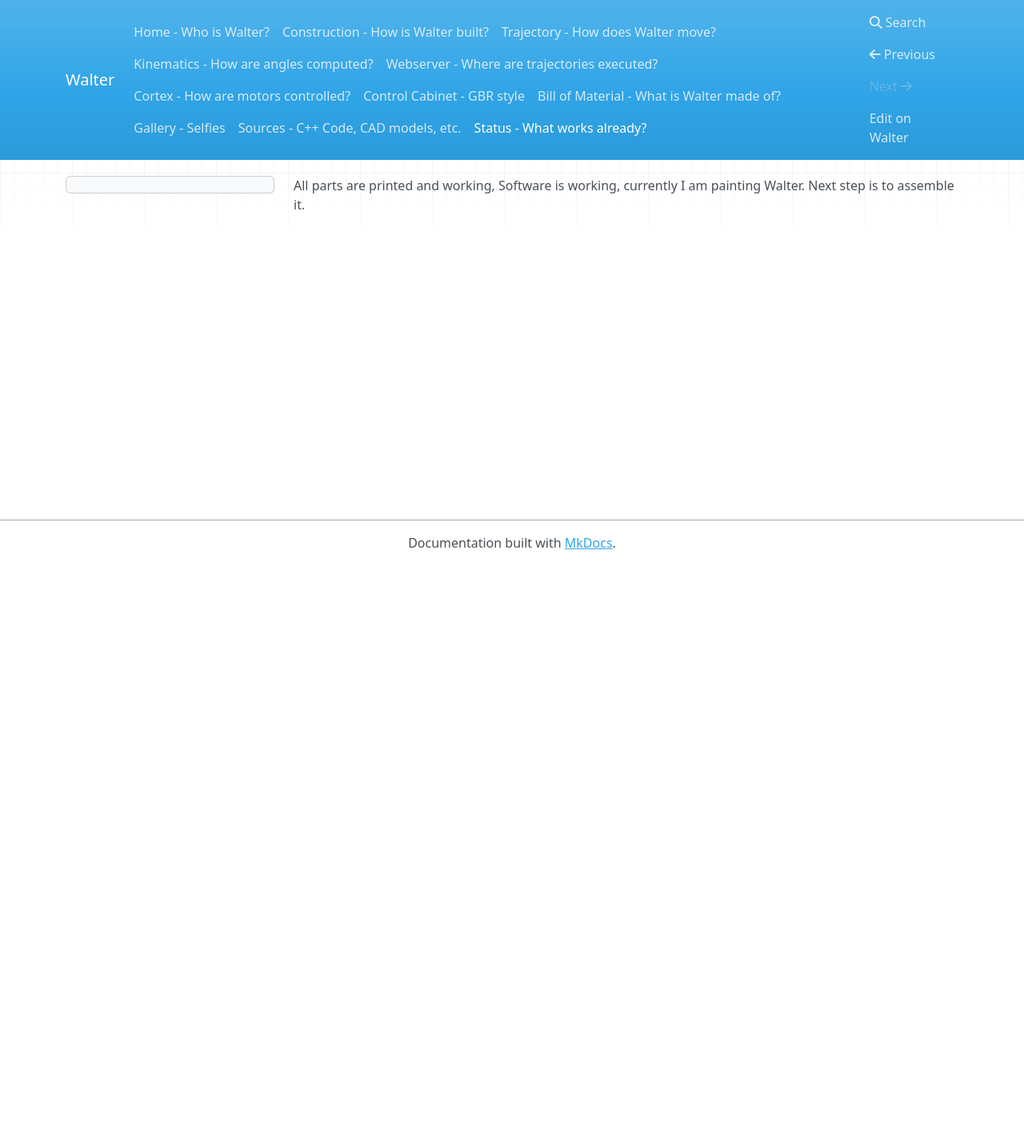
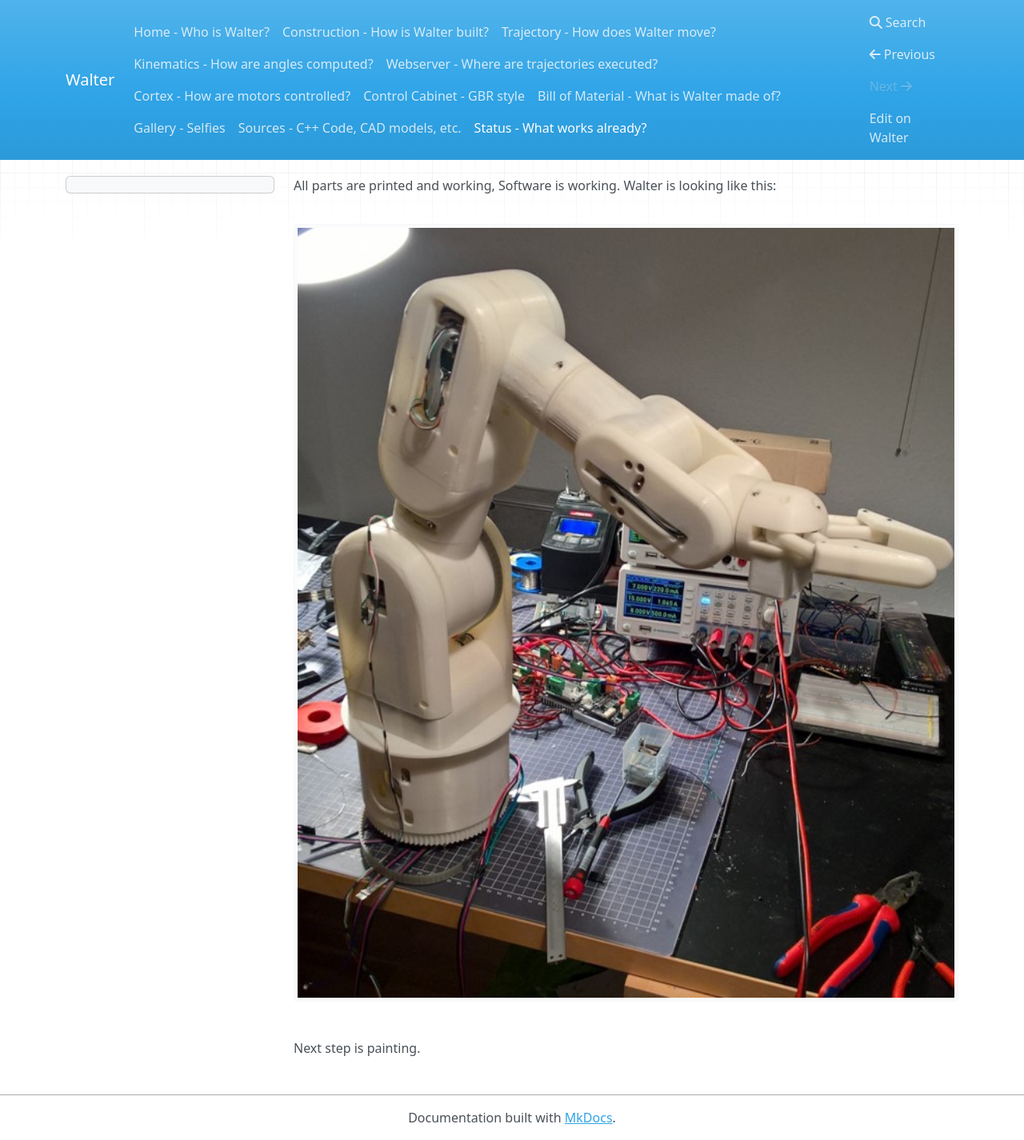
Before and after one commit to goergch/Walter, an MkDocs documentation site: the page built from docs/Status.md, in a window 1280 px wide. Shown: the whole page at 80% size. Built offline with MkDocs 1.6.1, drawn with Linux system fonts in a browser that asks for light colours; nearby versions of some CDN libraries; old or Windows-style settings are respelled for this version of MkDocs; before the commit the page ends 900 px from its top, so only the background shows below that.

Commit message:
no message

```diff
--- a/docs/Status.md
+++ b/docs/Status.md
@@ -1 +1,5 @@
-All parts are printed and working, Software is working, currently I am painting Walter. Next step is to assemble it.
+All parts are printed and working, Software is working. Walter is looking like this:
+
+<img align="center" width="1000px" src="../galery/total.jpg" >
+
+Next step is painting.
```
